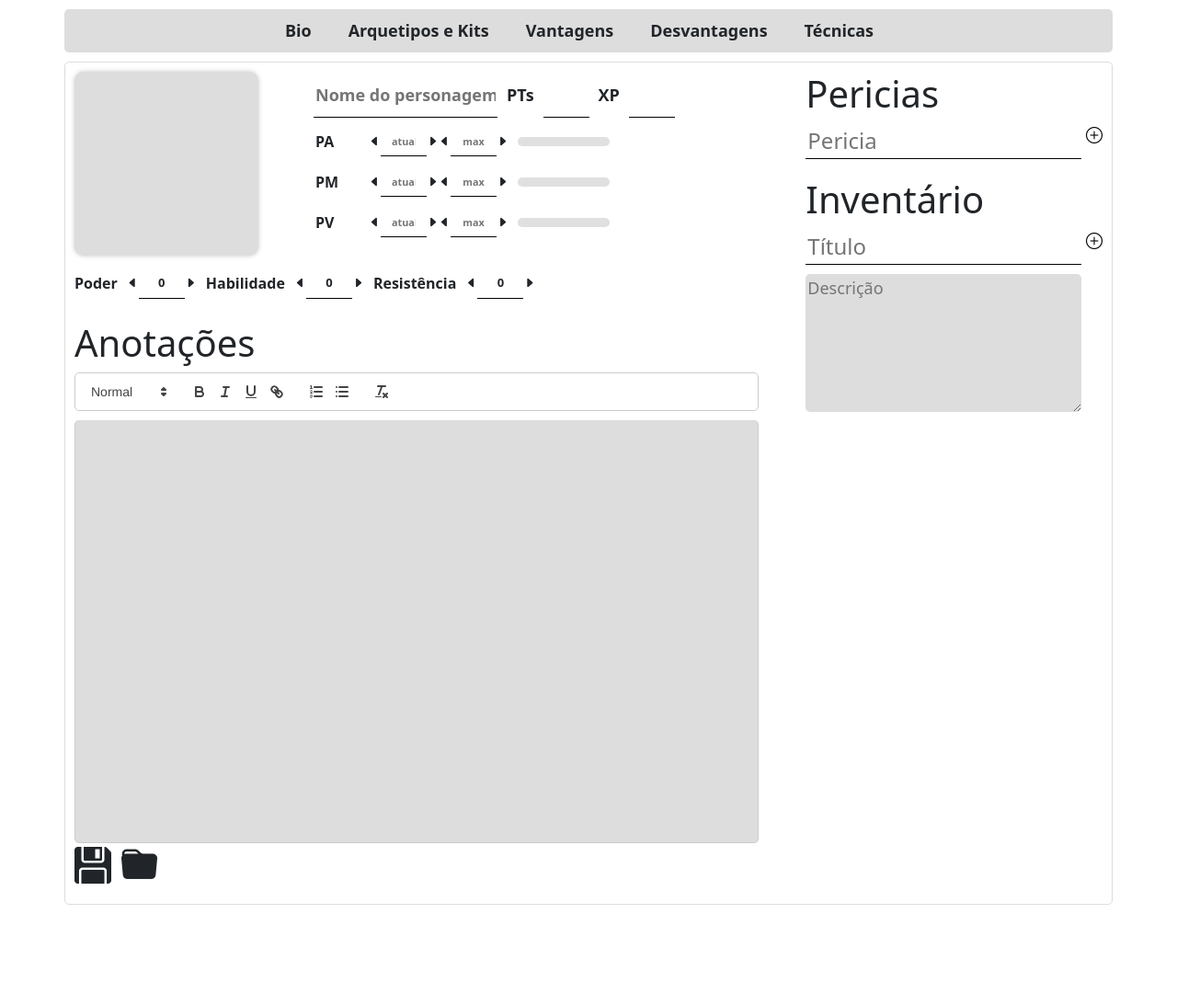
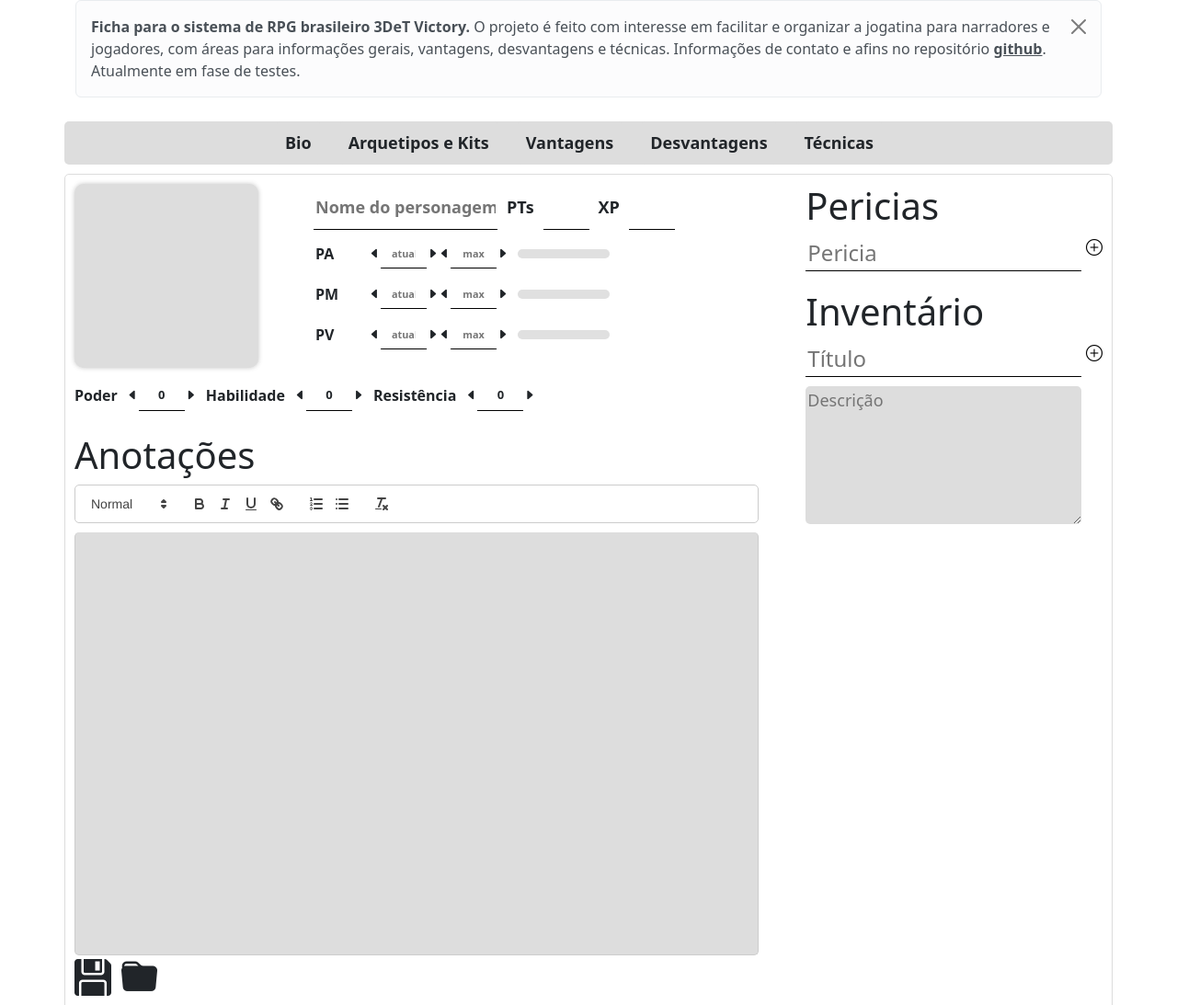
Before and after one commit to levi-cyr/Ficha-3Det-Victory, a plain HTML site: page index.html in a window 1280 px wide. Shown: the top 1093 px of the page at 92% size. Before the commit the page ends 1034 px from the top, so only its background shows below. Drawn offline with nearby package versions, Linux system fonts and the light colour scheme.

Commit message:
Update index.html

```diff
--- a/index.html
+++ b/index.html
@@ -12,6 +12,16 @@
 </head>
 
 <body>
+    <div class="container">
+        <div class="alert alert-light alert-dismissible fade show" role="alert">
+            <strong>Ficha para o sistema de RPG brasileiro 3DeT Victory.</strong>
+            O projeto é feito com interesse em facilitar e organizar a jogatina para narradores e jogadores,
+            com áreas para informações gerais, vantagens, desvantagens e técnicas. Informações de contato e
+            afins no repositório <a href="https://github.com/levi-cyr/Ficha-3Det-Victory" class="alert-link">github</a>.
+            Atualmente em fase de testes.
+            <button type="button" class="btn-close" data-bs-dismiss="alert" aria-label="Close"></button>
+        </div>
+    </div>
     <div class="tab container">
         <button id="defaultOpen" class="tablinks" onclick="switchTab(event, 'bioAba')">Bio</button>
         <button class="tablinks" onclick="switchTabAqtKit(event, 'arquetiposKitsAba')"> Arquetipos e
```
